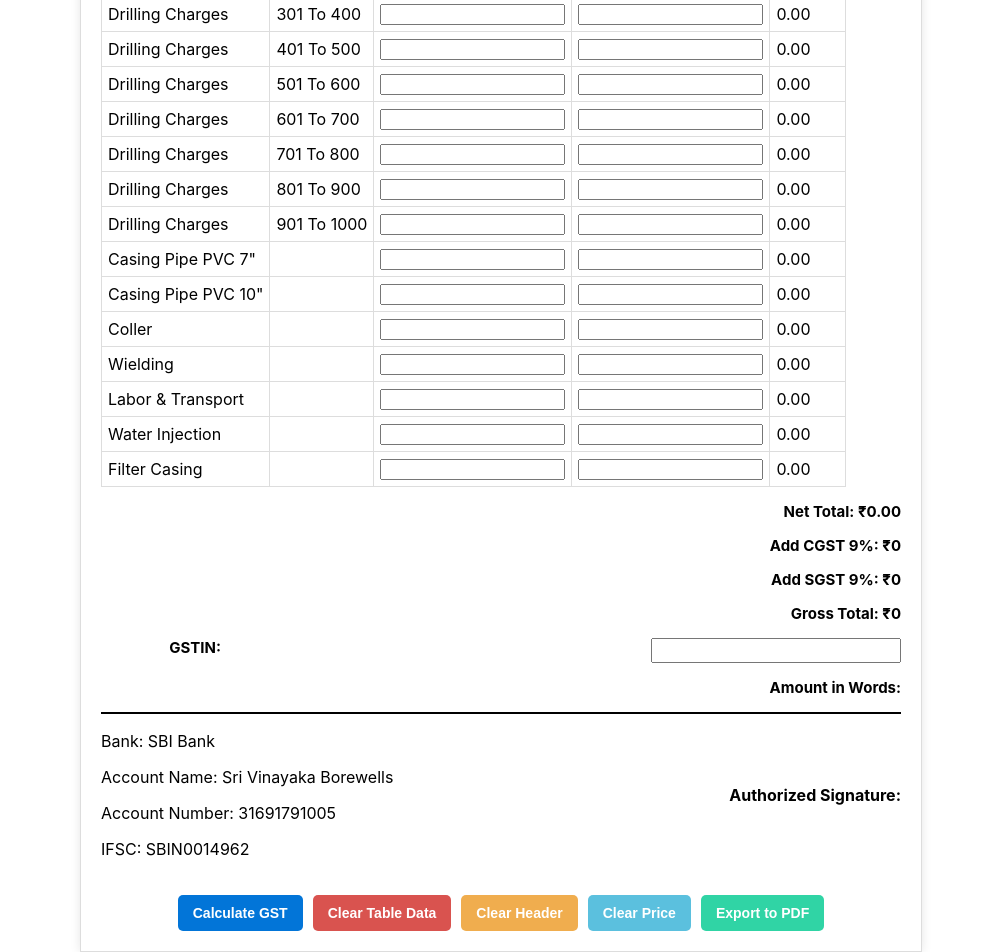
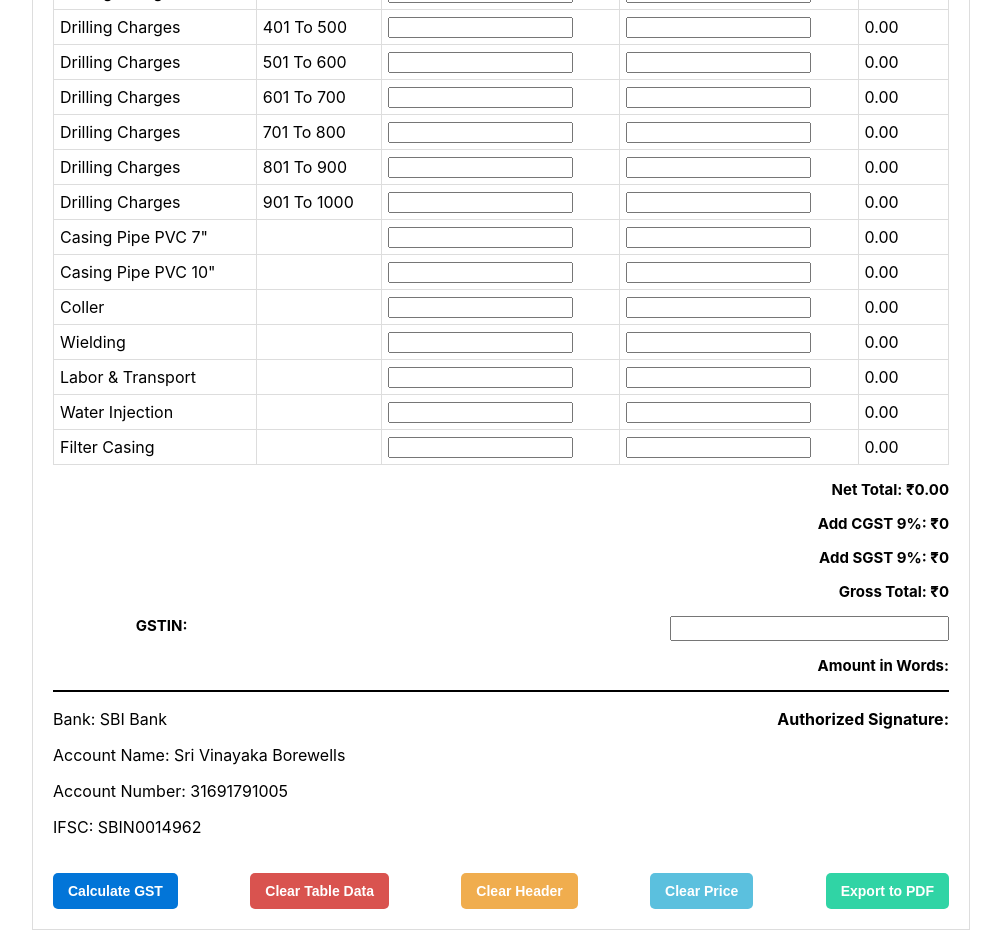
Before and after one commit to LeelaPrasad2710/borewell-invoice, a React (Create React App) app: page / in a window 1280 px wide. Shown: the part 454-1406 px from the top of the page, without its empty margins (139-1140 px from the left). After the commit the page ends 1384 px from the top, so only its background shows below. Built offline with nearby package versions, Linux system fonts and the light colour scheme.

Commit message:
added mobile screen removed

```diff
--- a/src/InvoiceGenerator.css
+++ b/src/InvoiceGenerator.css
@@ -144,52 +144,3 @@ button:hover {
     margin: 0;
   }
 }
-
-/* Make invoice content responsive */
-.invoice-container {
-  width: 90%;
-  max-width: 800px;
-  margin: auto;
-  padding: 20px;
-  background: #fff;
-  box-shadow: 0 0 10px rgba(0, 0, 0, 0.1);
-}
-
-/* Make the table scrollable on small screens */
-.invoice-table {
-  width: 100%;
-  overflow-x: auto;
-  display: block;
-}
-
-/* Adjust input fields for mobile */
-.invoice-details {
-  display: flex;
-  flex-direction: column;
-  gap: 10px;
-}
-
-/* Buttons should be stacked on small screens */
-.button-container {
-  display: flex;
-  flex-wrap: wrap;
-  justify-content: center;
-  gap: 10px;
-}
-
-/* Adjust footer (Bank details & Signature) for mobile */
-.invoice-footer {
-  display: flex;
-  flex-direction: column;
-  align-items: center;
-  text-align: center;
-}
-
-/* On larger screens, keep Bank details left & Signature right */
-@media (min-width: 768px) {
-  .invoice-footer {
-      flex-direction: row;
-      justify-content: space-between;
-      text-align: left;
-  }
-}
```
